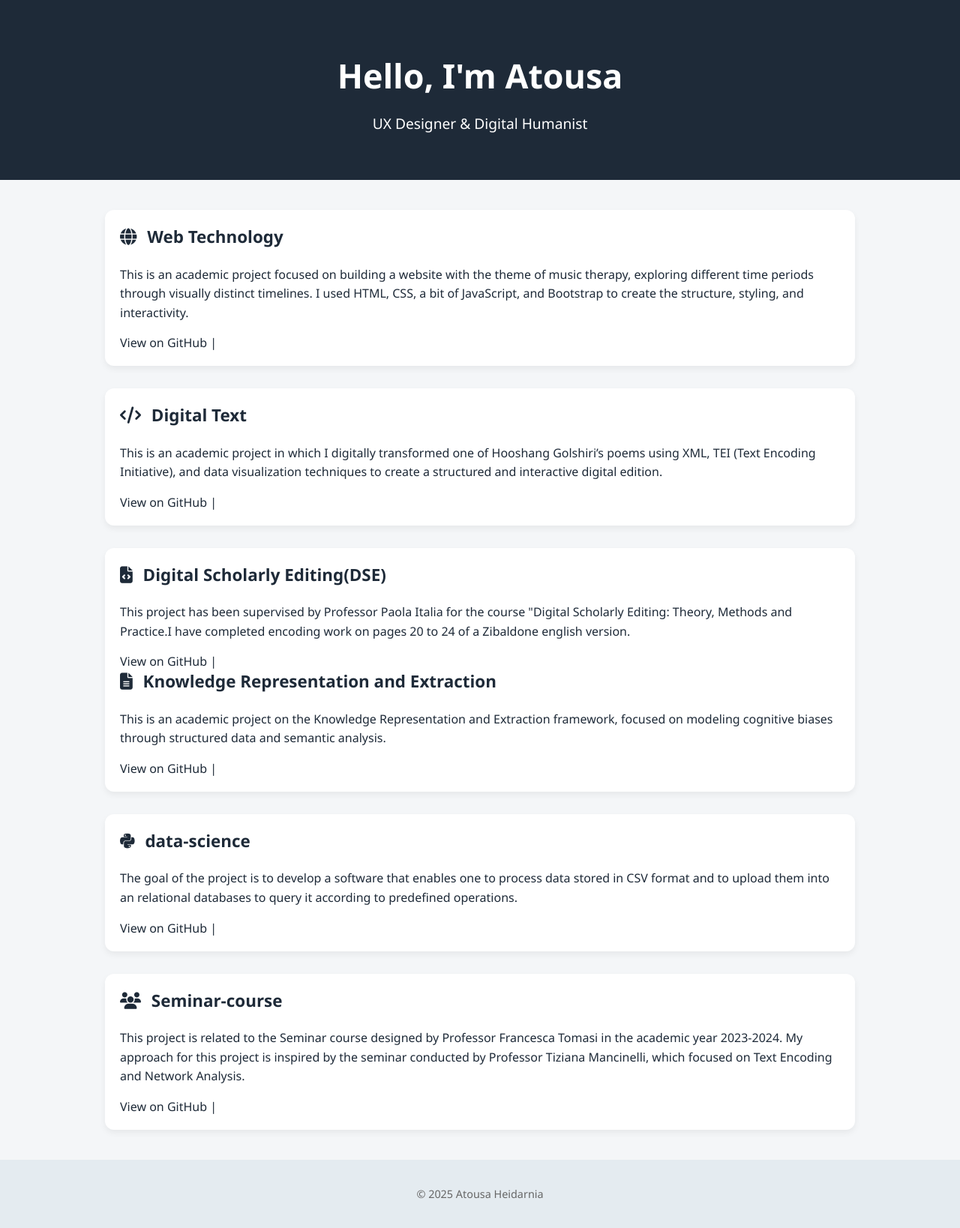
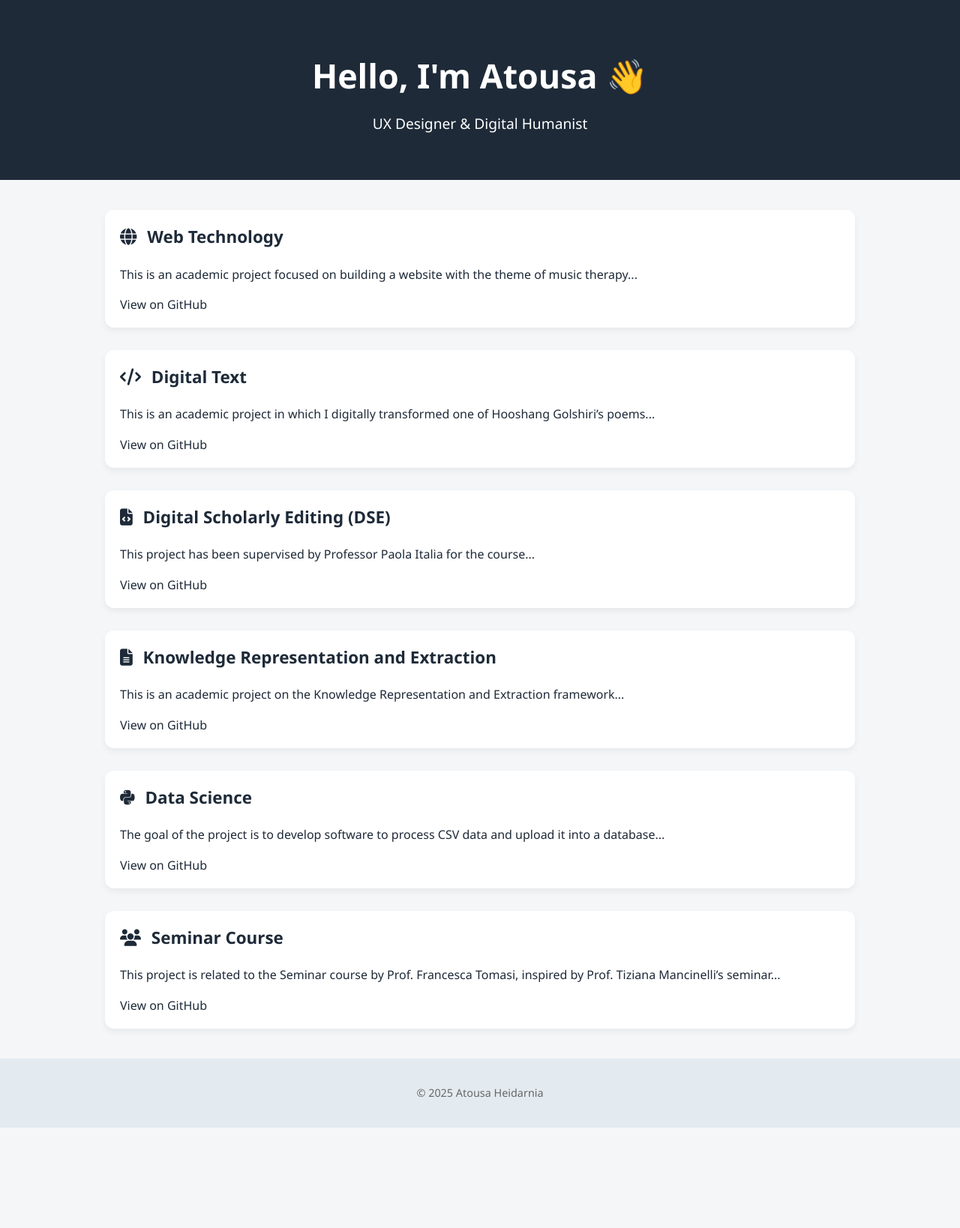
Before and after one commit to Atousa95/Academic-Portfolio, a plain HTML site: page index.html in a window 1280 px wide. Shown: the whole page at 75% size. After the commit the page ends 1504 px from the top, so only its background shows below. Drawn offline with Linux system fonts and the light colour scheme.

Commit message:
Update index.html

```diff
--- a/index.html
+++ b/index.html
@@ -9,46 +9,48 @@
 </head>
 <body>
 <header>
-    <h1>Hello, I'm Atousa</h1>
+  <h1>Hello, I'm Atousa <span class="wave">👋</span></h1>
   <p>UX Designer & Digital Humanist</p>
 </header>
 
+
   <section>
-
     <ul>
       <li>
         <h3><i class="fas fa-globe"></i> Web Technology</h3>
-        <p>This is an academic project focused on building a website with the theme of music therapy, exploring different time periods through visually distinct timelines. I used HTML, CSS, a bit of JavaScript, and Bootstrap to create the structure, styling, and interactivity.</p>
-        <a href="https://atousa95.github.io/web-technology/" target="_blank">View on GitHub</a> |
+        <p>This is an academic project focused on building a website with the theme of music therapy...</p>
+        <a href="https://atousa95.github.io/web-technology/" target="_blank">View on GitHub</a>
+      </li>
 
-      </li>
       <li>
         <h3><i class="fas fa-code"></i> Digital Text</h3>
-        <p>This is an academic project in which I digitally transformed one of Hooshang Golshiri’s poems using XML, TEI (Text Encoding Initiative), and data visualization techniques to create a structured and interactive digital edition.</p>
-        <a href="https://atousa95.github.io/Digital-Text/" target="_blank">View on GitHub</a> |
-      </li>
-      <li>
-        <h3><i class="fas fa-file-code"></i> Digital Scholarly Editing(DSE)</h3>
-        <p>This project has been supervised by Professor Paola Italia for the course "Digital Scholarly Editing: Theory, Methods and Practice.I have completed encoding work on pages 20 to 24 of a Zibaldone english version.</p>
-        <a href="https://github.com/Atousa95/Digital-Scholarly-Editing?tab=readme-ov-file" target="_blank">View on GitHub</a> |
-
-      </<li>
-        <h3><i class="fas fa-file-lines"></i>  Knowledge Representation and Extraction</h3>
-        <p>This is an academic project on the Knowledge Representation and Extraction framework, focused on modeling cognitive biases through structured data and semantic analysis.</p>
-        <a href="https://github.com/Maedeam/KRKE-cognitive-biases/tree/modeling-cognitive-biases" target="_blank">View on GitHub</a> |
-
-      </li>
-      <li>
-        <h3><i class="fab fa-python"></i> data-science</h3>
-        <p>The goal of the project is to develop a software that enables one to process data stored in CSV format and to upload them into an relational databases to query it according to predefined operations.</p>
-        <a href="https://github.com/Atousa95/data-science2024/tree/data-science2024/DHDK2022/Prof%20Peroni/NewProject" target="_blank">View on GitHub</a> |
-      </li>
-      <li>
-        <h3><i class="fas fa-users"></i> Seminar-course</h3>
-        <p>This project is related to the Seminar course designed by Professor Francesca Tomasi in the academic year 2023-2024. My approach for this project is inspired by the seminar conducted by Professor Tiziana Mancinelli, which focused on Text Encoding and Network Analysis.</p>
-        <a href="https://digital-scholarly-editing.my.canva.site/seminar-course-2023-2024" target="_blank">View on GitHub</a> |
+        <p>This is an academic project in which I digitally transformed one of Hooshang Golshiri’s poems...</p>
+        <a href="https://atousa95.github.io/Digital-Text/" target="_blank">View on GitHub</a>
       </li>
 
+      <li>
+        <h3><i class="fas fa-file-code"></i> Digital Scholarly Editing (DSE)</h3>
+        <p>This project has been supervised by Professor Paola Italia for the course...</p>
+        <a href="https://github.com/Atousa95/Digital-Scholarly-Editing?tab=readme-ov-file" target="_blank">View on GitHub</a>
+      </li>
+
+      <li>
+        <h3><i class="fas fa-file-lines"></i> Knowledge Representation and Extraction</h3>
+        <p>This is an academic project on the Knowledge Representation and Extraction framework...</p>
+        <a href="https://github.com/Maedeam/KRKE-cognitive-biases/tree/modeling-cognitive-biases" target="_blank">View on GitHub</a>
+      </li>
+
+      <li>
+        <h3><i class="fab fa-python"></i> Data Science</h3>
+        <p>The goal of the project is to develop software to process CSV data and upload it into a database...</p>
+        <a href="https://github.com/Atousa95/data-science2024/tree/data-science2024/DHDK2022/Prof%20Peroni/NewProject" target="_blank">View on GitHub</a>
+      </li>
+
+      <li>
+        <h3><i class="fas fa-users"></i> Seminar Course</h3>
+        <p>This project is related to the Seminar course by Prof. Francesca Tomasi, inspired by Prof. Tiziana Mancinelli’s seminar...</p>
+        <a href="https://digital-scholarly-editing.my.canva.site/seminar-course-2023-2024" target="_blank">View on GitHub</a>
+      </li>
     </ul>
   </section>
 
```
Lines whose indentation alone changed are shown as unchanged.
